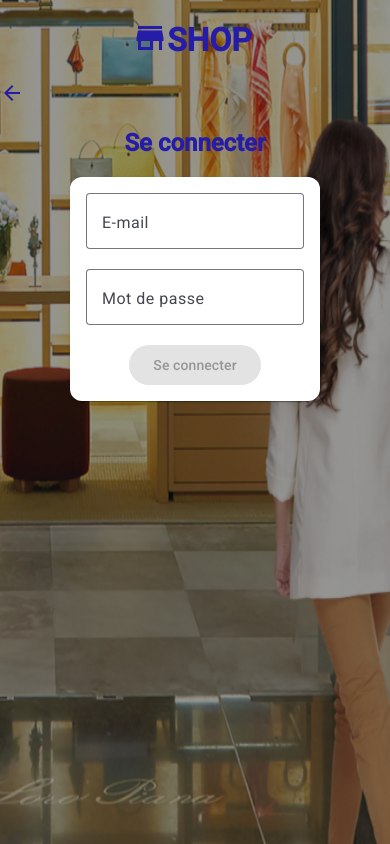
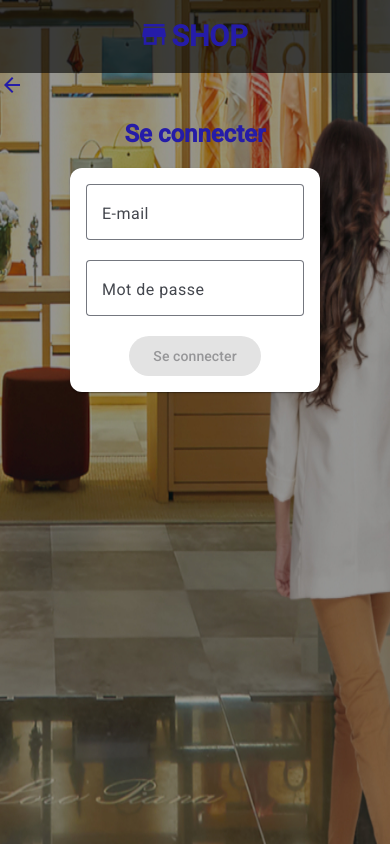
Before and after one commit to ZaeRon007/shop, an Angular app in the folder front/: page /auth/logIn in a window 390 px wide. Built offline with nearby package versions, Linux system fonts and the light colour scheme; no server answers.

Commit message:
update for simple-header responsiveness

```diff
--- a/front/src/app/core/components/headers/simple-header/simple-header.component.scss
+++ b/front/src/app/core/components/headers/simple-header/simple-header.component.scss
@@ -1,17 +1,54 @@
 .simple-header {
     border-bottom: 1 solid black;
+
+    background-color: rgba($color: #00000000, $alpha: 0.6);
+
     .row {
         display: flex;
         flex-direction: row;
         justify-content: center;
         align-items: center;
+        gap: 15px;
 
         h1 {
-            margin-left: 5px;
+            font-size: 2.5rem;
         }
 
         mat-icon {
-            scale: 1.5;
+            scale: 2.2;
         }
     }
 }
+
+
+@media (max-width: 950px) {
+
+    .simple-header {
+        .row {
+            gap: 8px;
+            h1 {
+                font-size: 2rem;
+            }
+
+            mat-icon {
+                scale: 1.5;
+            }
+        }
+    }
+}
+
+@media (max-width: 450px) {
+    .simple-header {
+        .row {
+            gap: 5px;
+
+            h1 {
+                font-size: 1.8rem;
+            }
+
+            mat-icon {
+                scale: 1.3;
+            }
+        }
+    }
+}
```
